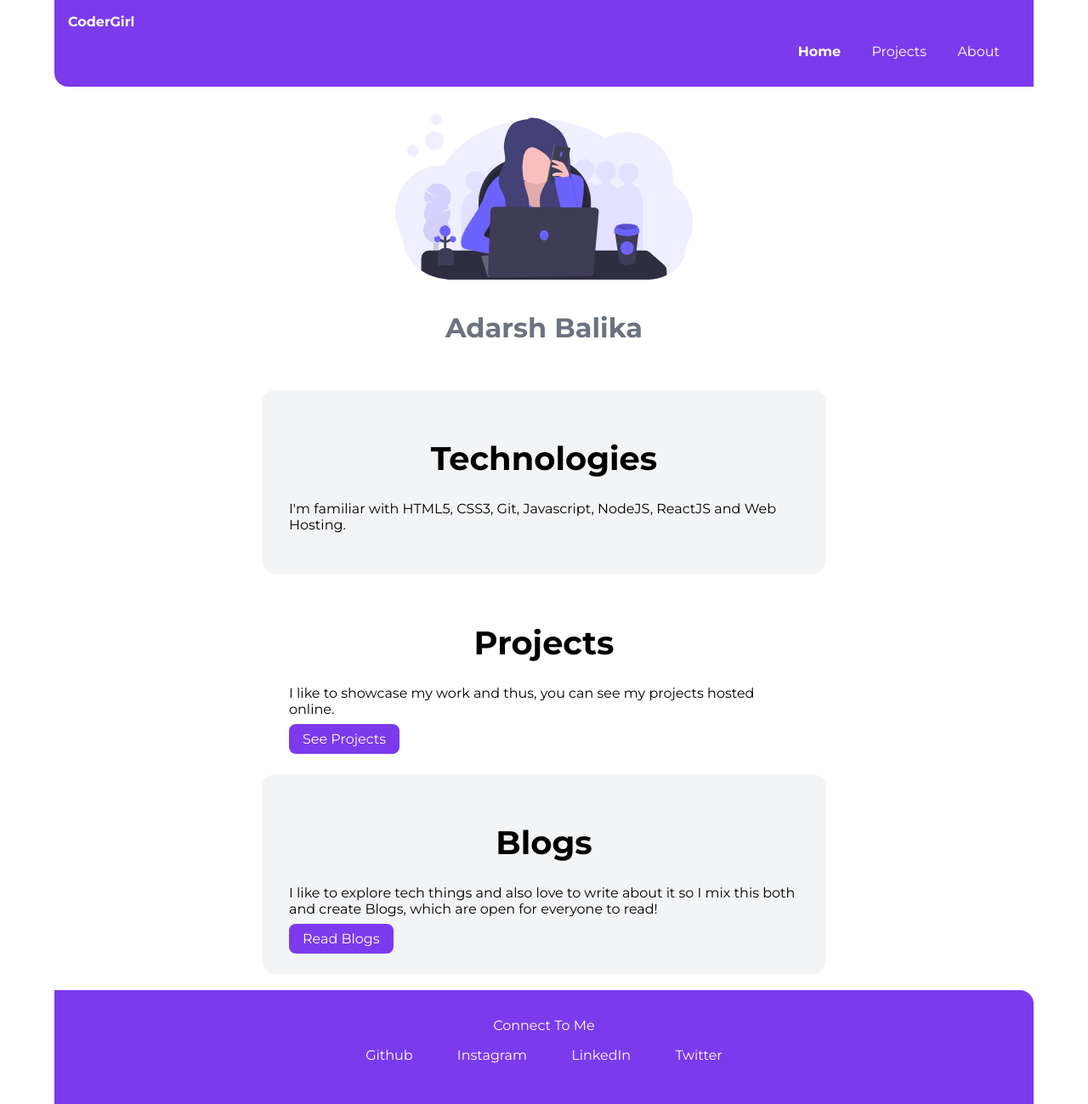
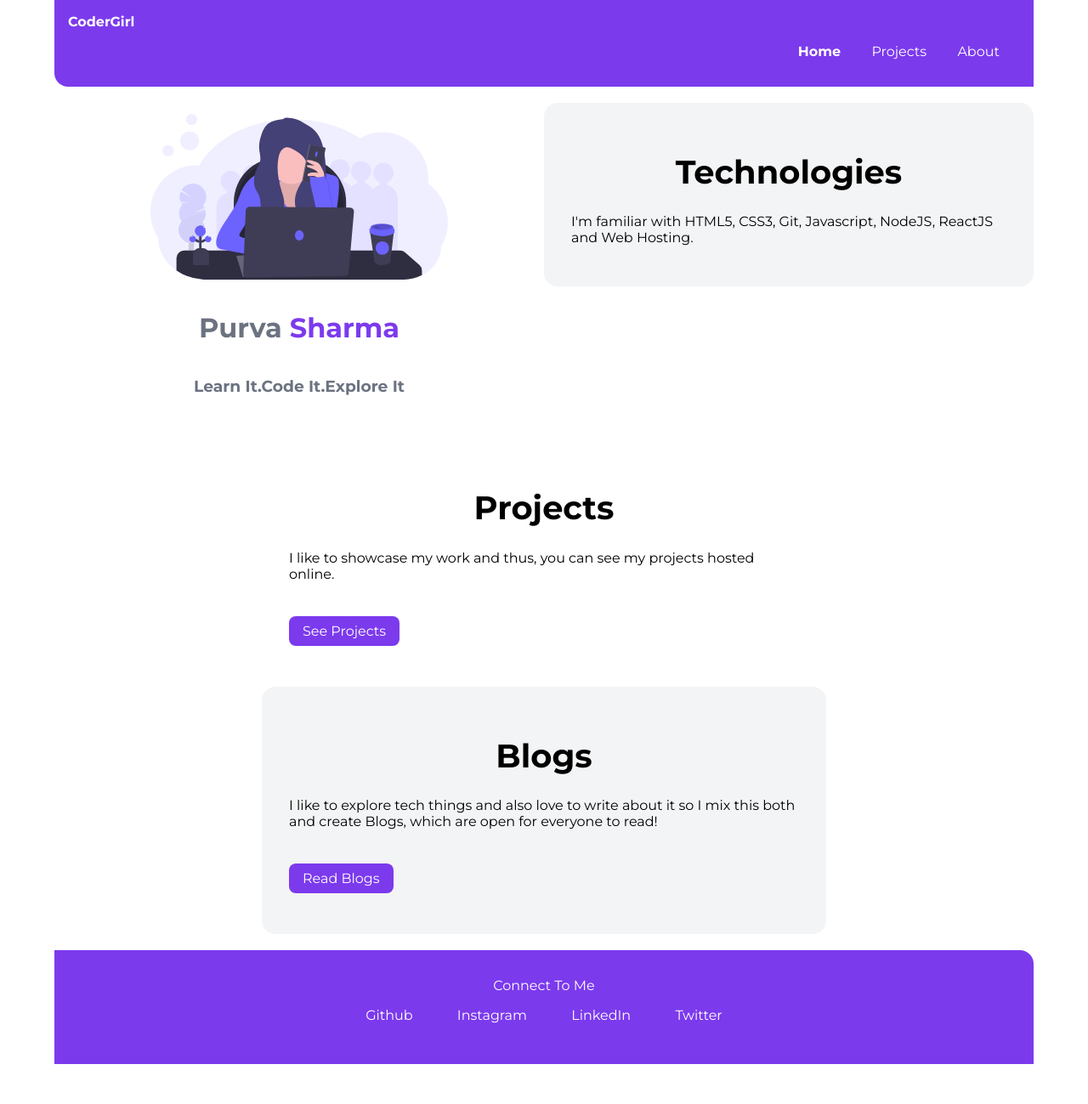
Before and after one commit to purvasharmadev/Purva-Sharma-Portfolio, a plain HTML site: page index.html in a window 1280 px wide. Shown: the whole page at 85% size. After the commit the page ends 1252 px from the top, so only its background shows below. Drawn offline with Linux system fonts and the light colour scheme.

Commit message:
style: add header

```diff
--- a/index.html
+++ b/index.html
@@ -18,28 +18,39 @@
             </li>
         </ul>
     </nav>
-    <!-- Header Section -->
+    <div class="row">
+        <div class="column">
+        <!-- Header Section -->
     <header class="hero">
         <img class="hero-img" src="/images/header.svg" alt="Image will appear shortly">
-        <h1 class="hero-heading">Adarsh <span class="hero-heading-highlight"> Balika</span> </h1>
+        <h1 class="hero-heading">Purva<span class="heading-inverted"> Sharma</span> </h1>
+        <h3 class="hero-heading">Learn It.Code It.Explore It</small>
     </header>
-    <!-- Off-White Section -->
-    <div class="section ow container container-center">
+        </div>
+        <div class="column">
+            <br>    <!-- Off-White Section -->
+    <div class="section ow container">
         <h1>Technologies</h1>
        <p>I'm familiar with HTML5, CSS3, Git, Javascript, NodeJS, ReactJS and Web Hosting.</p>
     </div>
+</div>
 
-    <div class="section blogs container container-center">
+</div>
+</div>
+
+
+    <div class="section button container container-center">
         <h1>Projects</h1>
        <p>I like to showcase my work and thus, you can see my projects hosted online.</p>
        <a class="link link-primary" href="/projects.html">See Projects</a>
     </div>
 
-    <div class="section ow container container-center">
+    <div class="section button ow container container-center">
         <h1>Blogs</h1>
        <p>I like to explore tech things and also love to write about it so I mix this both and create Blogs, which are open for everyone to read!</p>
        <a class="link link-primary" href="/blogs.html">Read Blogs</a>
     </div>
+
 <br>
     <footer class="footer">
         <div class="footer-header">Connect To Me</div>
```
